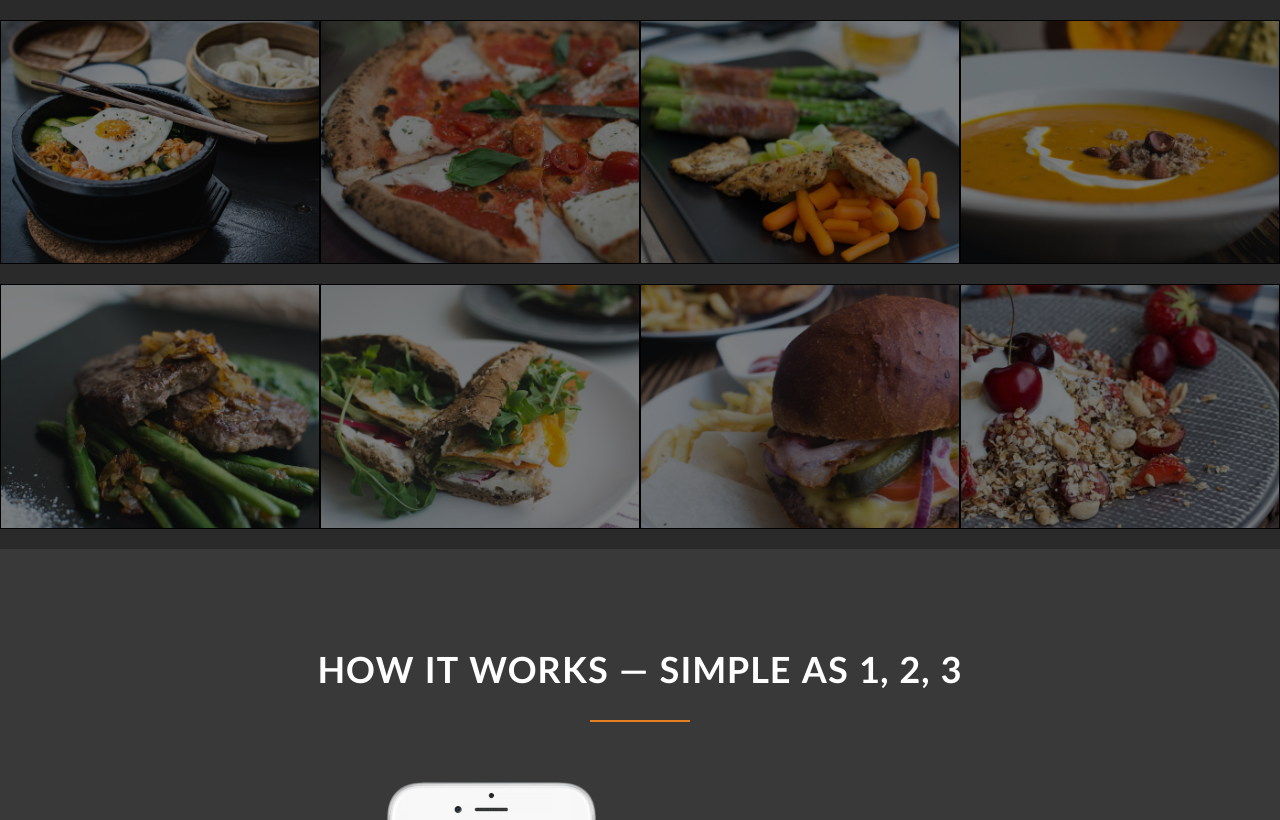
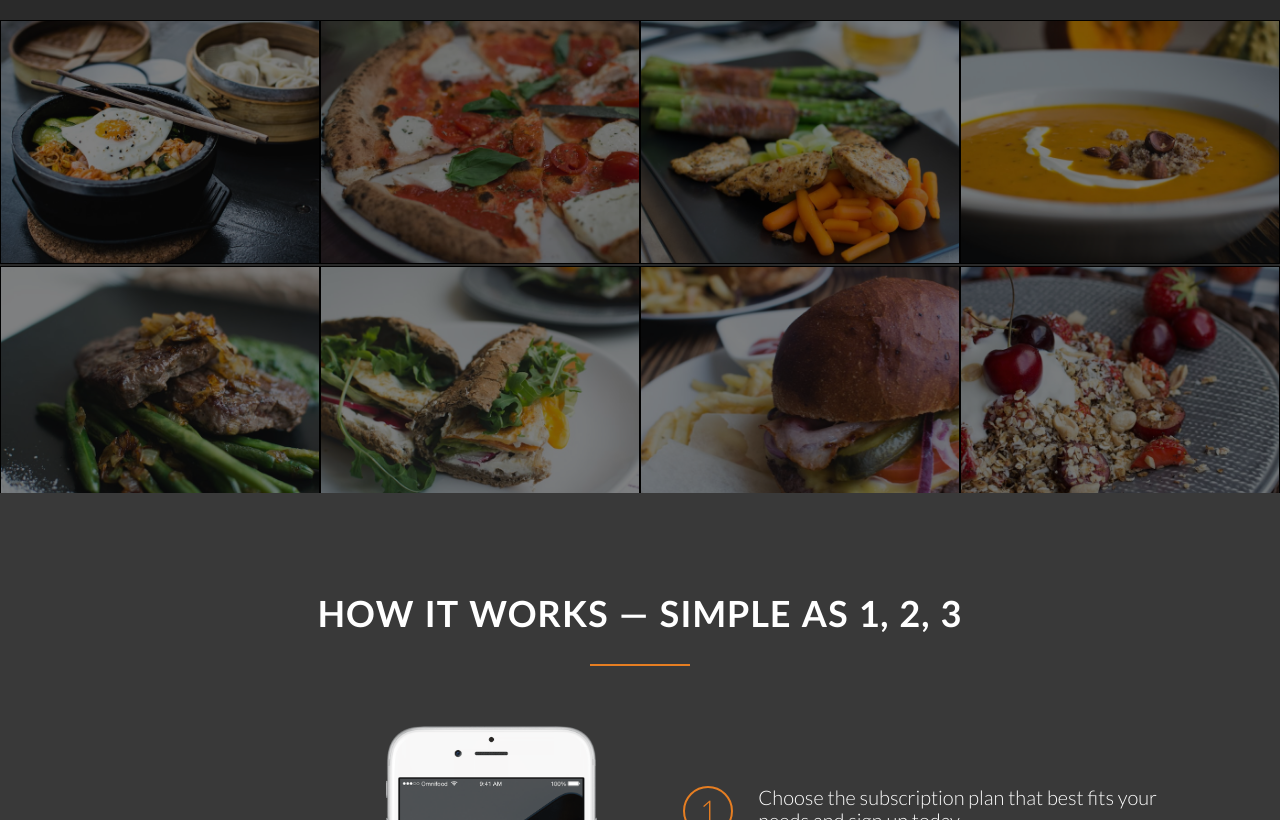
Before and after one commit to GameOverTM0289/GameOverTM0289.github.io, a plain HTML site: page GameFood/index.html in a window 1280 px wide. Shown: the part 1602-2422 px from the top of the page. Drawn offline with nearby package versions, Linux system fonts and the light colour scheme; files whose address does not match are found by name.

Commit message:
Update style.css

```diff
--- a/GameFood/resources/css/style.css
+++ b/GameFood/resources/css/style.css
@@ -378,6 +378,7 @@ header {
 .meals-showcase {
     list-style: none;
     width: 100%;
+    margin-bottom: -18px;
 }
 
 
```
